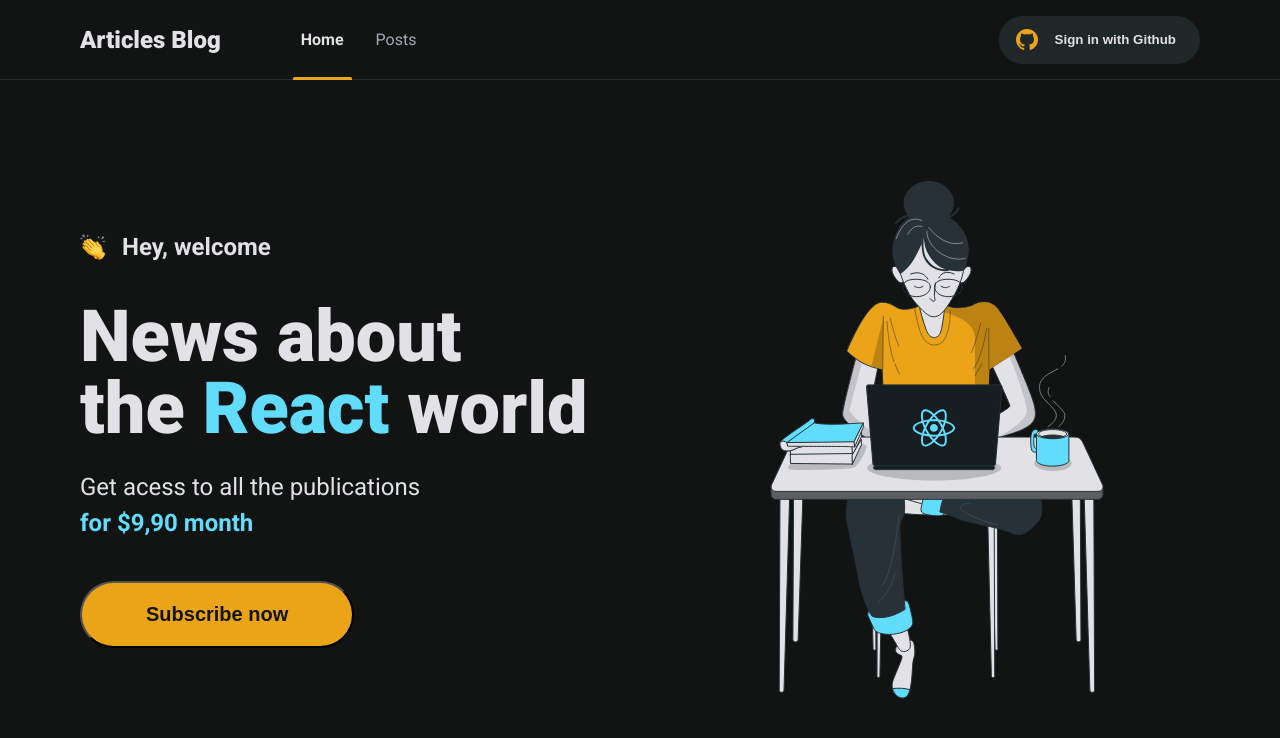
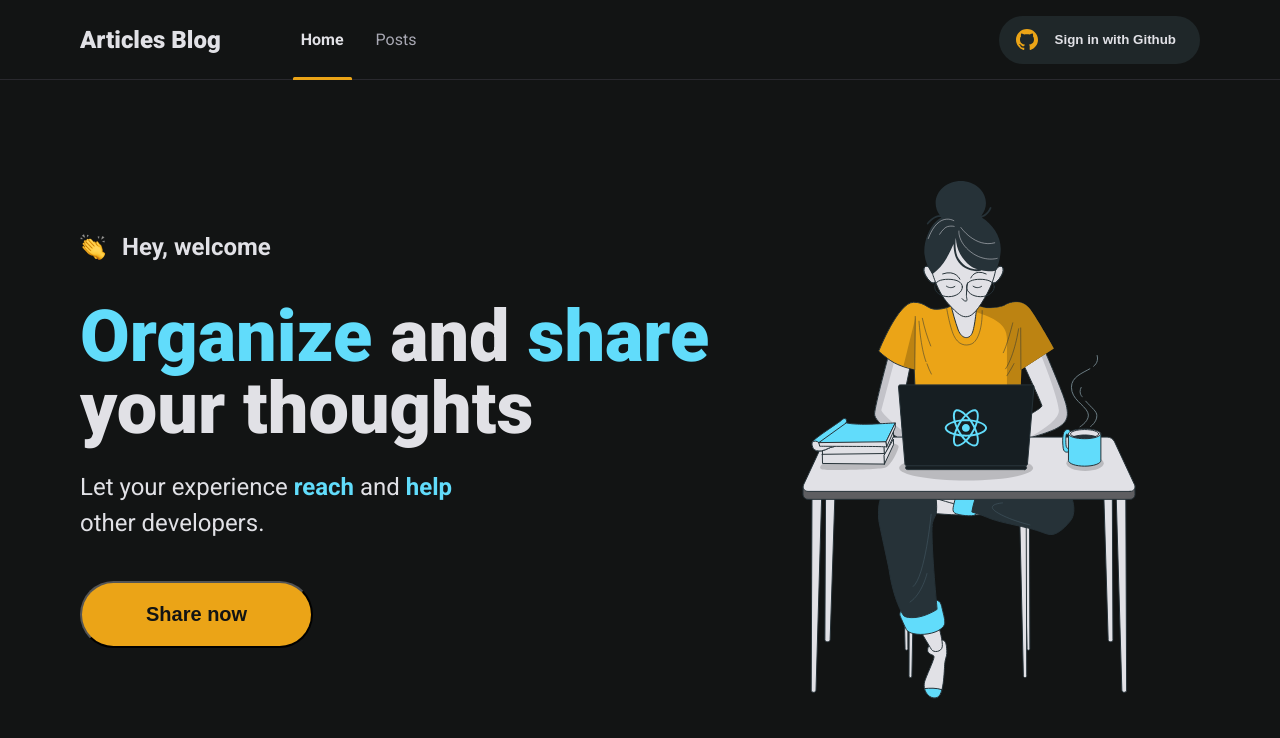
Before and after one commit to DecomeProjects/articles-blog, a Next.js app: page / in a window 1280 px wide. Shown: the top 738 px of the page. Built offline with nearby package versions, Linux system fonts and the light colour scheme; no server answers.

Commit message:
feat: update home text

```diff
--- a/src/pages/home.module.scss
+++ b/src/pages/home.module.scss
@@ -72,7 +72,7 @@
   }
 
   .image {
-    padding-inline: 6rem;
+    padding-inline: 4rem;
 
     > div {
       width: 20.875rem;
--- a/src/pages/index.tsx
+++ b/src/pages/index.tsx
@@ -24,19 +24,21 @@ const Home: NextPage = () => {
 
           <div>
             <h2>
-              News about
-              <br />
-              the <span className={styles['text-blue']}>React</span> world
+              <span className={styles['text-blue']}>Organize</span> and
+              <span className={styles['text-blue']}> share </span>
+              your thoughts
             </h2>
 
             <p>
-              Get acess to all the publications
+              Let your experience{' '}
+              <span className={styles['text-blue']}>reach</span> and{' '}
+              <span className={styles['text-blue']}>help</span>
               <br />
-              <span className={styles['text-blue']}>for $9,90 month</span>
+              other developers.
             </p>
           </div>
 
-          <button type="button">Subscribe now</button>
+          <button type="button">Share now</button>
         </main>
 
         <div className={styles.image}>
```
